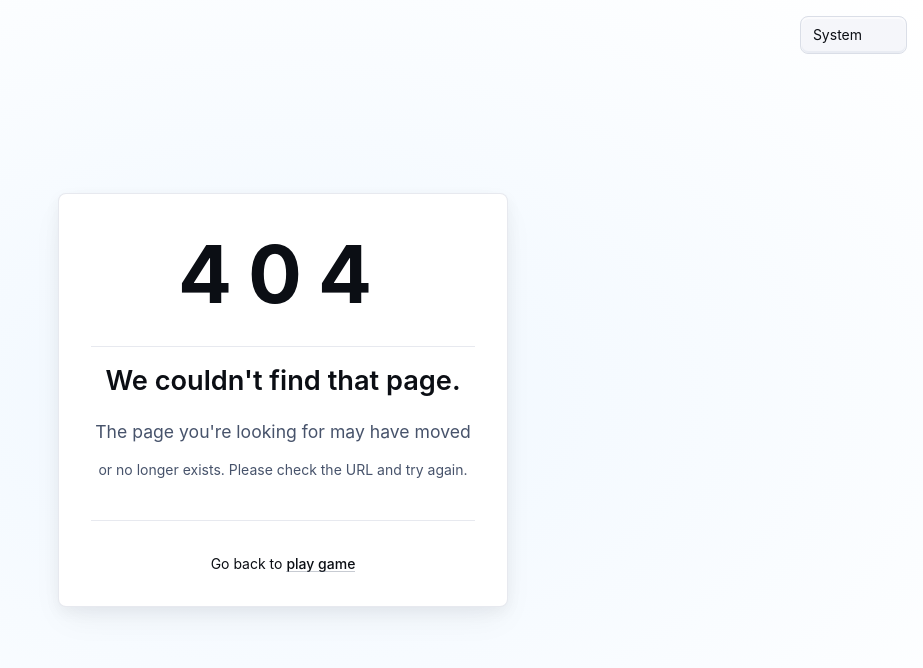
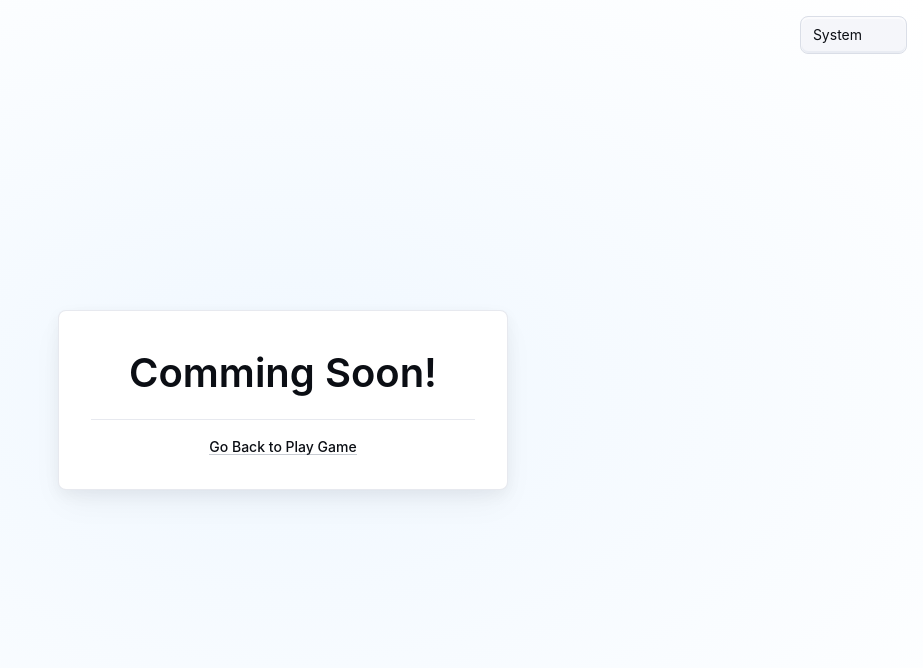
Before and after one commit to cozysebs/wheeling-front, a React (Vite) app: page /commingsoon in a window 1280 px wide. Before the commit this address had no page. Shown: the top 668 px of the page, without its empty margins (357-1280 px from the left). Built offline with nearby package versions, Linux system fonts and the light colour scheme; some icons are missing.

Commit message:
1. sign-in, sign-out path 만들었음. 2. side menu에 path 지정했음(playing, profile, message). 3. side menu 스타일링 수정 전 커밋 및 푸시.

```diff
--- a/src/App.jsx
+++ b/src/App.jsx
@@ -7,6 +7,7 @@ import SignUp from "./sign-up/SignUp"
 import NotFound from "./guard/errorpage/NotFound"
 import UnAuthorized from "./guard/errorpage/UnAuthorized"
 import Profile from "./profile/Profile"
+import CommingSoon from "./common/CommingSoon"
 
 function App() {
 
@@ -20,6 +21,11 @@ function App() {
         <Route path="/signup" element={<SignUp/>}/>
         <Route path="/profile" element={<Profile/>}/>
 
+
+
+        {/* 미완성 페이지 */}
+        <Route path="/commingsoon" element={<CommingSoon/>}/>
+
         {/* 에러 페이지 */}
         <Route path='/404' element={<NotFound/>}></Route>
         <Route path='/401' element={<UnAuthorized/>}></Route>
--- /dev/null
+++ b/src/common/CommingSoon.jsx
@@ -0,0 +1,88 @@
+import * as React from 'react';
+import Box from '@mui/material/Box';
+import CssBaseline from '@mui/material/CssBaseline';
+import Divider from '@mui/material/Divider';
+import Link from '@mui/material/Link';
+import Typography from '@mui/material/Typography';
+import Stack from '@mui/material/Stack';
+import MuiCard from '@mui/material/Card';
+import { styled } from '@mui/material/styles';
+import AppTheme from '../shared-theme/AppTheme';
+import ColorModeSelect from '../shared-theme/ColorModeSelect';
+
+const Card = styled(MuiCard)(({ theme }) => ({
+  display: 'flex',
+  flexDirection: 'column',
+  alignSelf: 'center',
+  width: '100%',
+  padding: theme.spacing(4),
+  gap: theme.spacing(2),
+  margin: 'auto',
+  boxShadow:
+    'hsla(220, 30%, 5%, 0.05) 0px 5px 15px 0px, hsla(220, 25%, 10%, 0.05) 0px 15px 35px -5px',
+  [theme.breakpoints.up('sm')]: {
+    width: '450px',
+  },
+  ...theme.applyStyles('dark', {
+    boxShadow:
+      'hsla(220, 30%, 5%, 0.5) 0px 5px 15px 0px, hsla(220, 25%, 10%, 0.08) 0px 15px 35px -5px',
+  }),
+}));
+
+const SignUpContainer = styled(Stack)(({ theme }) => ({
+  height: 'calc((1 - var(--template-frame-height, 0)) * 100dvh)',
+  minHeight: '100%',
+  padding: theme.spacing(2),
+  [theme.breakpoints.up('sm')]: {
+    padding: theme.spacing(4),
+  },
+  '&::before': {
+    content: '""',
+    display: 'block',
+    position: 'absolute',
+    zIndex: -1,
+    inset: 0,
+    backgroundImage:
+      'radial-gradient(ellipse at 50% 50%, hsl(210, 100%, 97%), hsl(0, 0%, 100%))',
+    backgroundRepeat: 'no-repeat',
+    ...theme.applyStyles('dark', {
+      backgroundImage:
+        'radial-gradient(at 50% 50%, hsla(210, 100%, 16%, 0.5), hsl(220, 30%, 5%))',
+    }),
+  },
+}));
+
+export default function CommingSoon(props) {
+  return (
+    <AppTheme {...props}>
+      <CssBaseline enableColorScheme />
+      <ColorModeSelect sx={{ position: 'fixed', top: '1rem', right: '1rem' }} />
+      <SignUpContainer direction="column" justifyContent="space-between">
+        <Card variant="outlined">
+          <Typography
+            component="h1"
+            variant="h4"
+            sx={{ width: '100%', fontSize: 'clamp(2.5rem, 10vw, 2.15rem)', textAlign: 'center' }}
+          >
+            Comming Soon!
+          </Typography>
+
+          <Divider/>
+
+          <Box sx={{ display: 'flex', flexDirection: 'column', gap: 2 }}>
+            <Typography sx={{ textAlign: 'center' }}>
+              {' '}
+              <Link
+                href="/"
+                variant="body2"
+                sx={{ alignSelf: 'center' }}
+              >
+                Go Back to Play Game
+              </Link>
+            </Typography>
+          </Box>
+        </Card>
+      </SignUpContainer>
+    </AppTheme>
+  );
+}
--- a/src/dashboard/components/MenuContent.jsx
+++ b/src/dashboard/components/MenuContent.jsx
@@ -10,11 +10,12 @@ import HelpRoundedIcon from '@mui/icons-material/HelpRounded';
 import PlayArrowIcon from '@mui/icons-material/PlayArrow';
 import ForwardToInboxIcon from '@mui/icons-material/ForwardToInbox';
 import AccountCircleIcon from '@mui/icons-material/AccountCircle';
+import { NavLink } from 'react-router-dom';
 
 const mainListItems = [
-  { text: 'Playing', icon: <PlayArrowIcon /> },
-  { text: 'Message', icon: <ForwardToInboxIcon /> },
-  { text: 'Profile', icon: <AccountCircleIcon /> },
+  { text: 'Playing', icon: <PlayArrowIcon />, navlink: '/' },
+  { text: 'Message', icon: <ForwardToInboxIcon />, navlink: '/commingsoon'  },
+  { text: 'Profile', icon: <AccountCircleIcon />, navlink: '/profile'  },
 ];
 
 const secondaryListItems = [
@@ -29,10 +30,12 @@ export default function MenuContent() {
       <List dense>
         {mainListItems.map((item, index) => (
           <ListItem key={index} disablePadding sx={{ display: 'block' }}>
-            <ListItemButton selected={index === 0}>
-              <ListItemIcon>{item.icon}</ListItemIcon>
-              <ListItemText primary={item.text} />
-            </ListItemButton>
+            <NavLink to={item.navlink}>
+              <ListItemButton selected={index === 0}>
+                <ListItemIcon>{item.icon}</ListItemIcon>
+                <ListItemText primary={item.text} />
+              </ListItemButton>
+            </NavLink>
           </ListItem>
         ))}
       </List>
--- a/src/dashboard/components/OptionsMenu.jsx
+++ b/src/dashboard/components/OptionsMenu.jsx
@@ -10,12 +10,25 @@ import ListItemIcon, { listItemIconClasses } from '@mui/material/ListItemIcon';
 import LogoutRoundedIcon from '@mui/icons-material/LogoutRounded';
 import MoreVertRoundedIcon from '@mui/icons-material/MoreVertRounded';
 import MenuButton from './MenuButton';
+import useUserStore from '../../store/useUserStore';
+import { useNavigate } from 'react-router-dom';
 
 const MenuItem = styled(MuiMenuItem)({
   margin: '2px 0',
 });
 
 export default function OptionsMenu() {
+
+  //로그아웃 처리
+  const navigate = useNavigate();
+  const logout = () => {
+    const clearCurrentUser = useUserStore.getState().clearCurrentUser;
+    clearCurrentUser();
+    setTimeout(()=>{
+      navigate('/signinside')
+    },100);
+  }
+
   const [anchorEl, setAnchorEl] = React.useState(null);
   const open = Boolean(anchorEl);
   const handleClick = (event) => {
@@ -60,7 +73,7 @@ export default function OptionsMenu() {
         <MenuItem onClick={handleClose}>Settings</MenuItem>
         <Divider />
         <MenuItem
-          onClick={handleClose}
+          onClick={logout}
           sx={{
             [`& .${listItemIconClasses.root}`]: {
               ml: 'auto',
--- a/src/dashboard/components/SideMenu.jsx
+++ b/src/dashboard/components/SideMenu.jsx
@@ -9,6 +9,10 @@ import SelectContent from './SelectContent';
 import MenuContent from './MenuContent';
 import CardAlert from './CardAlert';
 import OptionsMenu from './OptionsMenu';
+import useUserStore from '../../store/useUserStore';
+import LoginIcon from '@mui/icons-material/Login';
+import { Button } from '@mui/material';
+import { Link } from 'react-router-dom';
 
 const drawerWidth = 240;
 
@@ -24,6 +28,10 @@ const Drawer = styled(MuiDrawer)({
 });
 
 export default function SideMenu() {
+
+  const currentUser = useUserStore((state)=>state.user);
+  console.log("side menu current user: ", currentUser)
+
   return (
     <Drawer
       variant="permanent"
@@ -55,6 +63,14 @@ export default function SideMenu() {
         <MenuContent />
         <CardAlert />
       </Box>
+      {!currentUser && (
+        <Button variant="outlined" startIcon={<LoginIcon />}>
+          <Link to='/signinside'>
+            Sign in
+          </Link>
+        </Button>
+      )}
+      {currentUser && (
         <Stack
           direction="row"
           sx={{
@@ -67,20 +83,20 @@ export default function SideMenu() {
         >
           <Avatar
             sizes="small"
-          alt="Riley Carter"
-          src="/static/images/avatar/7.jpg"
+            alt={currentUser.username}
             sx={{ width: 36, height: 36 }}
           />
           <Box sx={{ mr: 'auto' }}>
             <Typography variant="body2" sx={{ fontWeight: 500, lineHeight: '16px' }}>
-            Riley Carter
+              {currentUser.username}
             </Typography>
             <Typography variant="caption" sx={{ color: 'text.secondary' }}>
-            riley@email.com
+              {currentUser.name}
             </Typography>
           </Box>
           <OptionsMenu />
         </Stack>
+      )}
     </Drawer>
   );
 }
```
Lines whose indentation alone changed are shown as unchanged.
